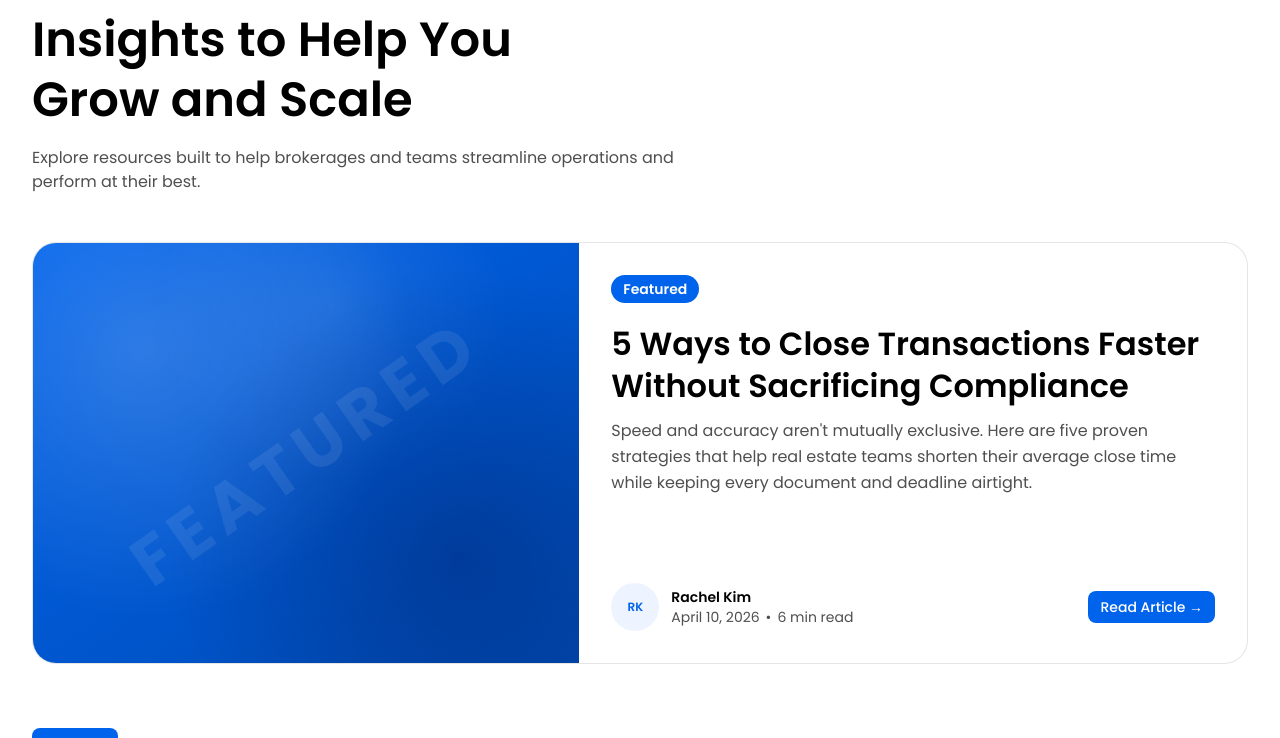
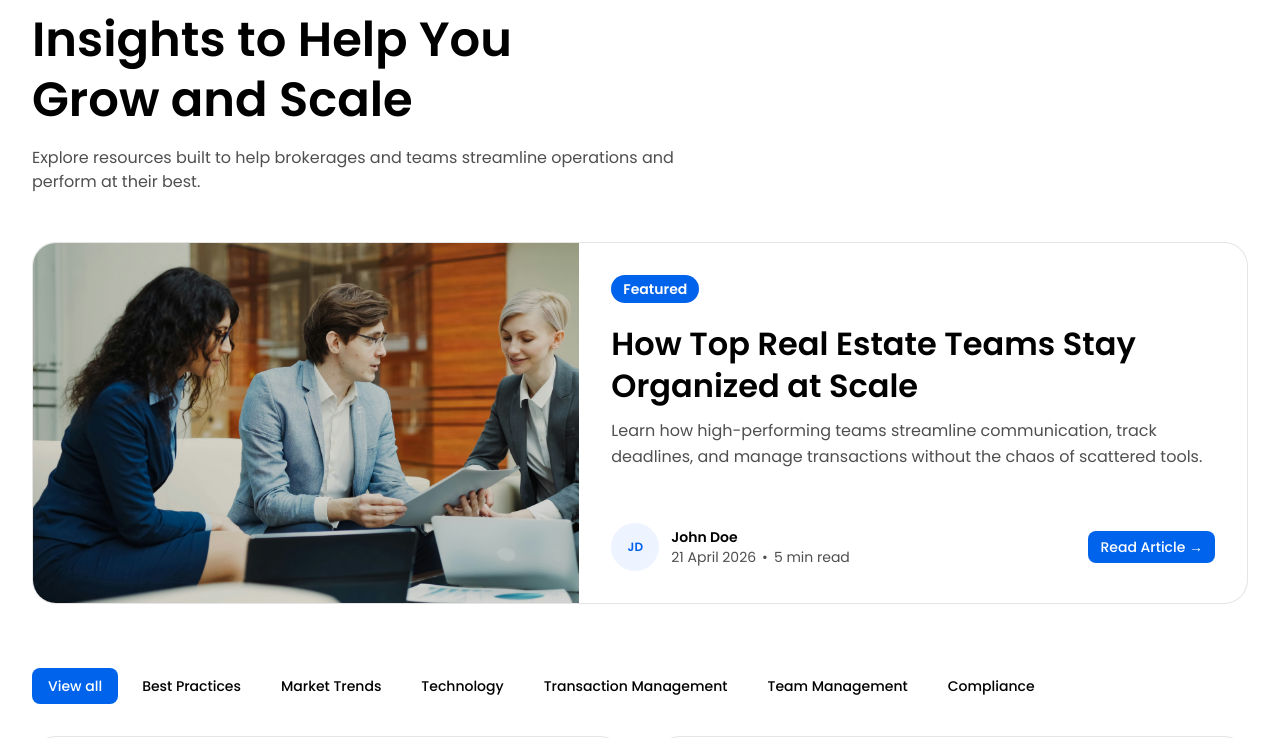
Before and after one commit to Landing-Pages-Websites/paperless-pipeline, a Next.js app: page /blog in a window 1280 px wide. Shown: the part 1000-1738 px from the top of the page. Built offline with nearby package versions, Linux system fonts and the light colour scheme.

Commit message:
updated commision / pipeline / transaction / teams / how it go / pricing / components / blog . pages

```diff
--- a/src/app/blog/BlogContent.tsx
+++ b/src/app/blog/BlogContent.tsx
@@ -1,5 +1,6 @@
 "use client";
 
+import Image from "next/image";
 import Link from "next/link";
 import { useState } from "react";
 import { blogPosts, type BlogCategory } from "@/data/blog-posts";
@@ -46,6 +47,15 @@ export default function BlogContent() {
 
   const showFeatured = active === ALL;
   const featured = blogPosts[0];
+  const featuredDisplay = {
+    ...featured,
+    title: "How Top Real Estate Teams Stay Organized at Scale",
+    excerpt:
+      "Learn how high-performing teams streamline communication, track deadlines, and manage transactions without the chaos of scattered tools.",
+    author: "John Doe",
+    dateLabel: "21 April 2026",
+    readTime: "5 min read",
+  };
   const gridPosts =
     active === ALL
       ? blogPosts.slice(1)
@@ -56,36 +66,19 @@ export default function BlogContent() {
       {/* Featured post */}
       {showFeatured && (
         <article className="bg-white border border-black/10 rounded-3xl overflow-hidden flex flex-col md:flex-row hover:shadow-md transition-shadow">
-          {/* Placeholder image */}
-          <div
-            className="md:w-[45%] min-h-[280px] md:min-h-[420px] flex-shrink-0 relative overflow-hidden"
-            style={{ background: "linear-gradient(145deg, #0063EB 0%, #004BB5 100%)" }}
-          >
-            {/* Mesh overlay */}
-            <div
-              className="absolute inset-0 pointer-events-none"
-              style={{
-                backgroundImage:
-                  "radial-gradient(circle at 20% 25%, rgba(255,255,255,0.18) 0%, transparent 50%), radial-gradient(circle at 78% 75%, rgba(0,20,80,0.35) 0%, transparent 55%), radial-gradient(circle at 55% 15%, rgba(255,255,255,0.09) 0%, transparent 38%)",
-              }}
+          <div className="md:w-[45%] min-h-[280px] md:min-h-[360px] flex-shrink-0 relative overflow-hidden">
+            <Image
+              src="/images/figma/ready-feature-image.jpg"
+              alt="Real estate team reviewing documents together"
+              fill
+              priority
+              className="object-cover object-[38%_center]"
+              sizes="(max-width: 768px) 100vw, 520px"
             />
-            {/* Diagonal FEATURED watermark */}
-            <span
-              className="absolute inset-0 flex items-center justify-center text-white font-bold leading-none pointer-events-none select-none"
-              style={{
-                fontSize: "68px",
-                opacity: 0.08,
-                transform: "rotate(-35deg)",
-                letterSpacing: "0.12em",
-              }}
-              aria-hidden="true"
-            >
-              FEATURED
-            </span>
           </div>
 
           {/* Content */}
-          <div className="flex flex-col justify-between gap-8 p-6 md:p-8 flex-1">
+          <div className="flex flex-col justify-between gap-7 p-6 md:p-8 flex-1">
             <div className="flex flex-col gap-5">
               <span className="inline-flex items-center bg-[#0063EB] text-white text-sm font-semibold px-3 py-1 rounded-full w-fit">
                 Featured
@@ -93,14 +86,14 @@ export default function BlogContent() {
               <div className="flex flex-col gap-3">
                 <h2 className="text-2xl md:text-[32px] font-semibold text-black leading-[130%]">
                   <Link
-                    href={`/blog/${featured.slug}`}
+                    href={`/blog/${featuredDisplay.slug}`}
                     className="hover:text-[#0063EB] transition-colors"
                   >
-                    {featured.title}
+                    {featuredDisplay.title}
                   </Link>
                 </h2>
                 <p className="text-base text-[#4F4F4F] leading-relaxed">
-                  {featured.excerpt}
+                  {featuredDisplay.excerpt}
                 </p>
               </div>
             </div>
@@ -109,22 +102,22 @@ export default function BlogContent() {
               <div className="flex items-center gap-3">
                 <div className="w-12 h-12 rounded-full bg-[#EEF4FF] flex-shrink-0 flex items-center justify-center">
                   <span className="text-xs font-semibold text-[#0063EB]">
-                    {getInitials(featured.author)}
+                    {getInitials(featuredDisplay.author)}
                   </span>
                 </div>
                 <div>
                   <p className="text-sm font-semibold text-black">
-                    {featured.author}
+                    {featuredDisplay.author}
                   </p>
                   <div className="flex items-center gap-1.5 text-sm text-[#4F4F4F]">
-                    <span>{formatDate(featured.date)}</span>
+                    <span>{featuredDisplay.dateLabel}</span>
                     <span aria-hidden="true">•</span>
-                    <span>{featured.readTime}</span>
+                    <span>{featuredDisplay.readTime}</span>
                   </div>
                 </div>
               </div>
               <Link
-                href={`/blog/${featured.slug}`}
+                href={`/blog/${featuredDisplay.slug}`}
                 className="inline-flex bg-[#0063EB] hover:bg-[#046EFF] text-white text-sm font-medium px-3 py-1.5 rounded-lg whitespace-nowrap transition-colors"
               >
                 Read Article →
--- a/src/app/blog/page.tsx
+++ b/src/app/blog/page.tsx
@@ -13,7 +13,7 @@ export default function BlogPage() {
   return (
     <>
       {/* Hero */}
-      <section className="relative py-24 md:py-36 bg-[#FDF9EE] overflow-hidden">
+      <section className="relative overflow-hidden bg-[linear-gradient(90deg,#FDF9EE_0%,#F7F3E7_34%,#CFE4F6_68%,#F1EAD0_100%)] py-24 md:py-36">
         <div className="max-w-7xl mx-auto px-4 sm:px-6 lg:px-8 flex flex-col items-center text-center gap-8">
           {/* Badge pill */}
           <div className="inline-flex items-center gap-2 bg-white border border-black/10 rounded-full pl-1.5 pr-3 py-1.5">
--- a/src/app/features/transaction-management/page.tsx
+++ b/src/app/features/transaction-management/page.tsx
@@ -277,8 +277,8 @@ export default function TransactionManagementPage() {
       <CTABanner
         variant="cta"
         eyebrow="Get Started"
-        heading="Ready to Simplify Your Transaction Management?"
-        subtext="See how Paperless Pipeline can streamline your workflow and save your team valuable time"
+        heading="Want to see how Paperless Pipeline can improve your workflow?"
+        subtext="Get a quick walkthrough of how Paperless Pipeline can simplify your transaction workflow"
         buttonText="Schedule a Demo →"
         buttonHref="/demo"
       />
--- a/src/app/how-it-works/teams/page.tsx
+++ b/src/app/how-it-works/teams/page.tsx
@@ -130,7 +130,7 @@ export default function TeamsPage() {
           <div className="flex flex-col gap-12 lg:flex-row lg:gap-[100px]">
 
             {/* Left: sticky heading */}
-            <div className="flex w-full flex-col gap-3 lg:sticky lg:top-28 lg:w-[520px] lg:self-start">
+            <div className="flex w-full flex-col gap-3 lg:sticky lg:top-[208px] lg:w-[520px] lg:self-start">
               <p
                 className="text-[14px] font-medium uppercase leading-6 text-[#0063EB]"
                 style={{ letterSpacing: "0.0893em" }}
--- a/src/app/pricing/page.tsx
+++ b/src/app/pricing/page.tsx
@@ -585,6 +585,12 @@ export default function PricingPage() {
         eyebrow="Get Started"
         heading="Start With a Free Setup—No Credit Card Required"
         subtext="Get your account fully configured with expert support"
+        features={[
+          "Locations and users",
+          "Transaction statuses",
+          "Labels and workflows",
+          "Company settings",
+        ]}
         buttonText="Start Free Trial →"
         buttonHref="/signup"
       />
--- a/src/components/Footer.tsx
+++ b/src/components/Footer.tsx
@@ -33,12 +33,27 @@ const footerColumns: Record<string, { label: string; href: string }[]> = {
 export default function Footer() {
   const pathname = usePathname();
   const isHomePage = pathname === "/";
+  const isPricingPage = pathname === "/pricing";
   const isTcPage = pathname === "/how-it-works/transaction-coordinators";
   const isTransactionManagementPage =
     pathname === "/features/transaction-management";
   const isPipelineESignPage = pathname === "/features/pipeline-esign";
+  const isCommissionsManagementPage =
+    pathname === "/features/commissions-management";
 
-  const footerCta = isTransactionManagementPage
+  const footerCta = isPricingPage
+    ? {
+        heading: (
+          <>
+            Ready to Simplify Your
+            <br />
+            Transaction Management?
+          </>
+        ),
+        subtext:
+          "See how Paperless Pipeline can streamline your workflow and save your team valuable time",
+      }
+    : isTransactionManagementPage
     ? {
         heading: (
           <>
@@ -62,6 +77,18 @@ export default function Footer() {
           subtext:
             "Switch to a faster, smarter, and more affordable solution today",
         }
+      : isCommissionsManagementPage
+        ? {
+            heading: (
+              <>
+                Ready to Simplify Your
+                <br />
+                Transaction Management?
+              </>
+            ),
+            subtext:
+              "See how Paperless Pipeline can streamline your workflow and save your team valuable time",
+          }
       : isHomePage
         ? {
             heading: (
```
Also changed, not shown: src/app/features/commissions-management/page.tsx (+14 -15 lines), src/app/features/pipeline-esign/page.tsx (+25 -33 lines), src/app/how-it-works/transaction-coordinators/page.tsx (+18 -18 lines).
